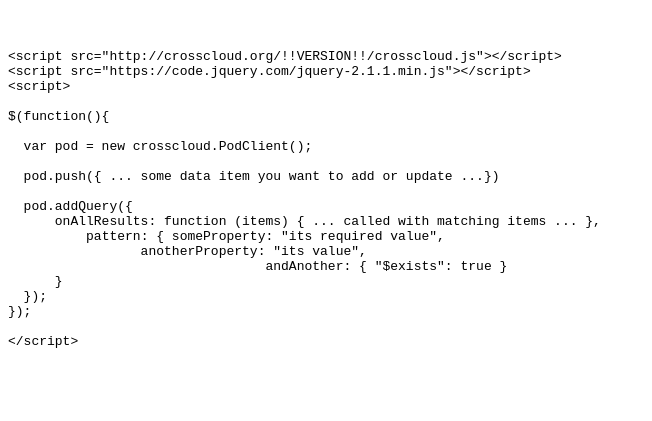
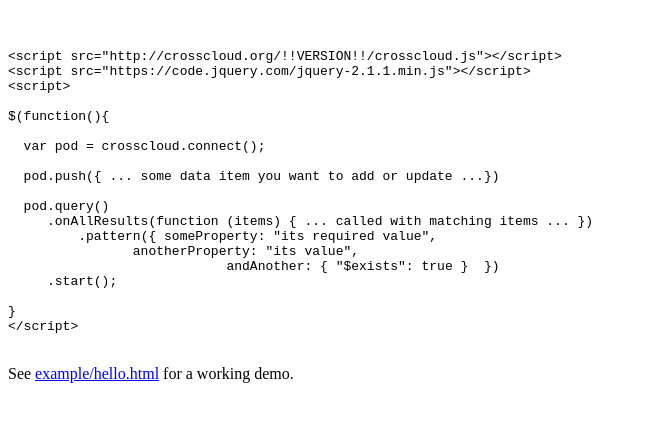
Before and after one commit to sandhawke/crosscloud.js, a plain HTML site: page README.html in a window 1280 px wide. Shown: the part 61-482 px from the top of the page, without its empty margins (0-652 px from the left). Drawn offline with Linux system fonts and the light colour scheme.

Commit message:
get README.html to be up to date

```diff
--- a/README.html
+++ b/README.html
@@ -14,21 +14,23 @@
 
 $(function(){
 
-  var pod = new crosscloud.PodClient();
+  var pod = crosscloud.connect();
 
   pod.push({ ... some data item you want to add or update ...})
 
-  pod.addQuery({
-      onAllResults: function (items) { ... called with matching items ... },
-	  pattern: { someProperty: "its required value",
-                 anotherProperty: "its value",
-				 andAnother: { "$exists": true }
-      }
-  });
-});
+  pod.query()
+     .onAllResults(function (items) { ... called with matching items ... })
+	 .pattern({ someProperty: "its required value",
+                anotherProperty: "its value",
+			    andAnother: { "$exists": true }  })
+     .start();
 
+}
 &lt;/script>
 
 </pre>
+
+<p>See <a href="example/hello.html">example/hello.html</a> for a working demo.</p>
+
 </body>
 </html>
```
